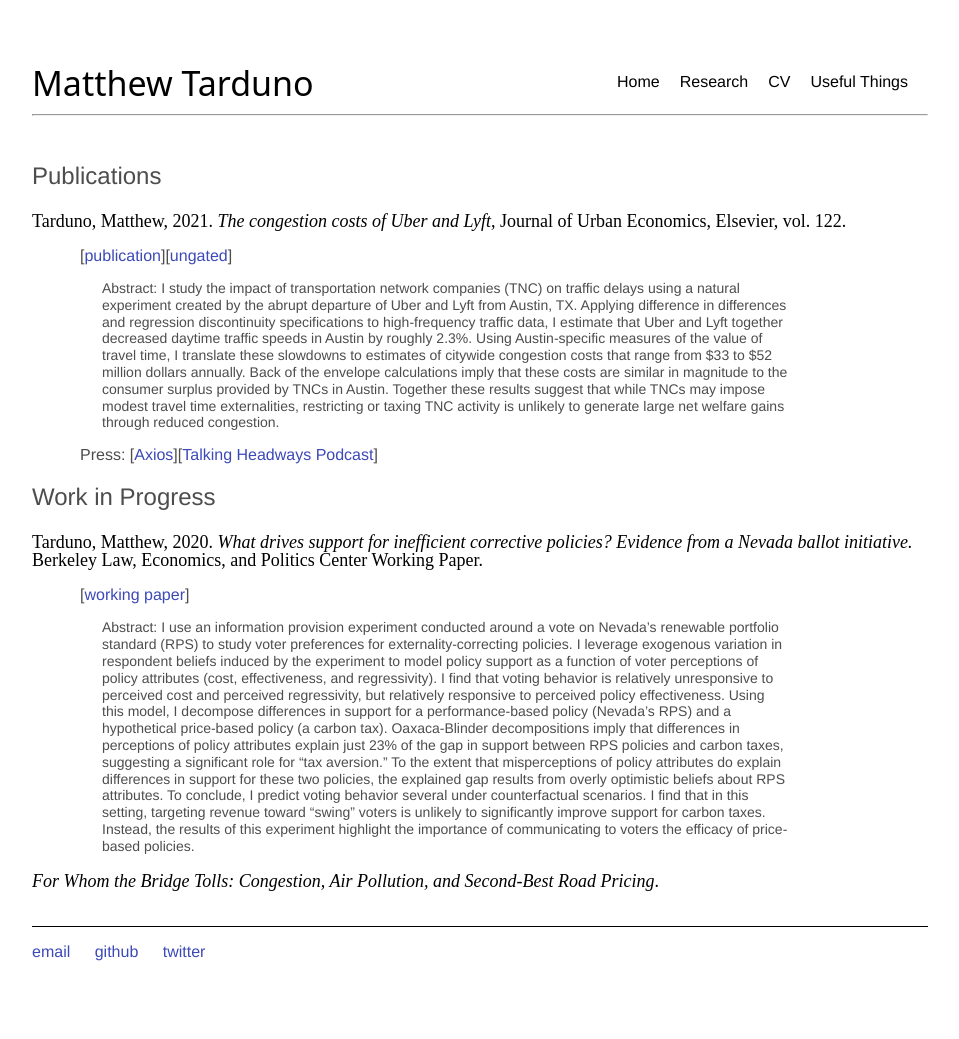
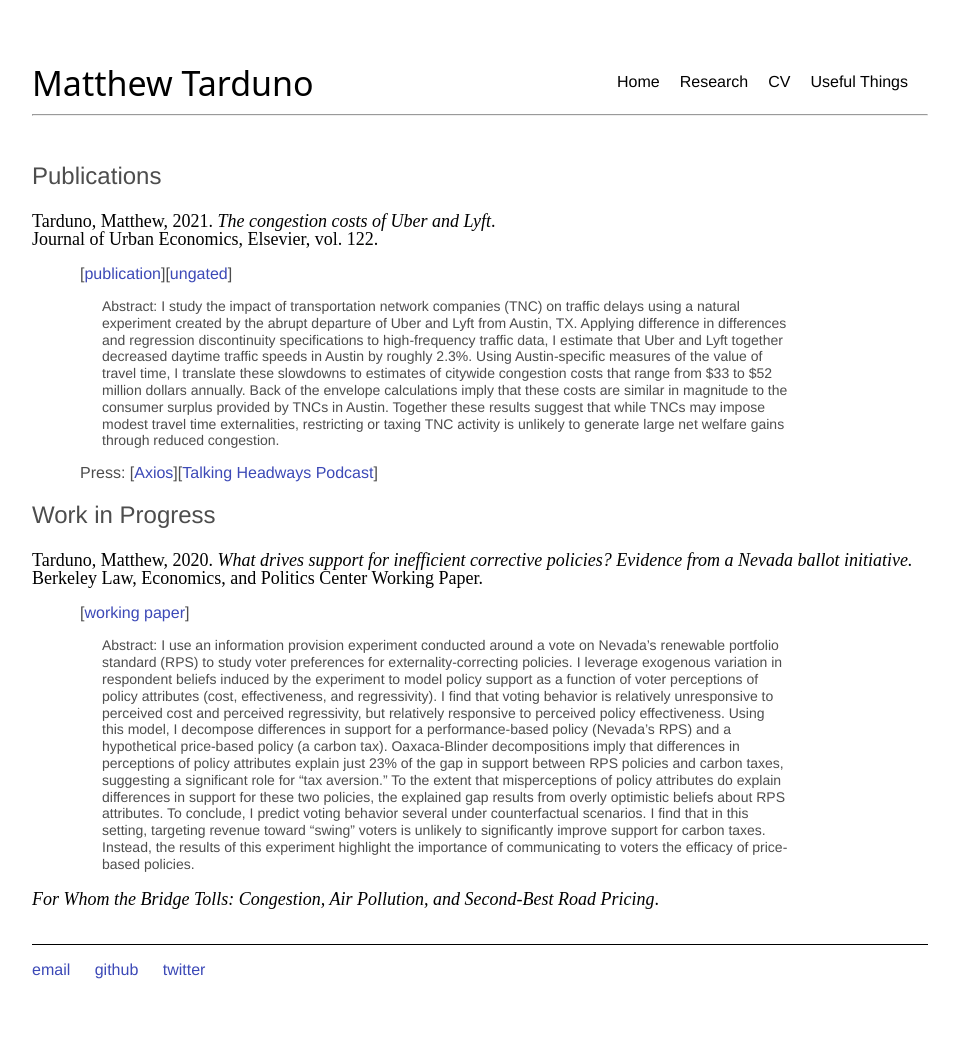
Before and after one commit to Matt-Tarduno/Matt-Tarduno.github.io, a Jekyll site: the page built from research/index.html, in a window 1280 px wide. Shown: the whole page, without its empty margins (160-1119 px from the left). Built offline with Jekyll 4.4.1, drawn with Linux system fonts in a browser that asks for light colours.

Commit message:
Update index.html

```diff
--- a/research/index.html
+++ b/research/index.html
@@ -9,7 +9,7 @@
 <br />
 <div class="blurb">
 	<h1>Publications</h1>
-	<p style="font-size:18px; font-family: TimesNewRoman; color: black" > Tarduno, Matthew, 2021. <em>The congestion costs of Uber and Lyft</em>, Journal of Urban Economics, Elsevier, vol. 122.
+	<p style="font-size:18px; font-family: TimesNewRoman; color: black" > Tarduno, Matthew, 2021. <em>The congestion costs of Uber and Lyft</em>.<br><font tyle="color: grey"> Journal of Urban Economics, Elsevier, vol. 122.</font>
 	<p style="margin-left:3em">[<a href="https://doi.org/10.1016/j.jue.2020.103318" target="_blank">publication</a>][<a href="https://matt-tarduno.github.io/tnc/" target="_blank">ungated</a>]
 	<p style="font-size:14px; margin-left:5em; margin-right:10em; line-height: 1.2"> Abstract: I study the impact of transportation network companies (TNC) on traffic delays using a natural experiment created by the abrupt departure of Uber and Lyft from Austin, TX. Applying difference in
 differences and regression discontinuity specifications to high-frequency traffic data, I estimate that Uber
@@ -31,7 +31,7 @@
 
 <div class="blurb">
 	<h1>Work in Progress</h1>
-	<p style="font-size:18px; font-family: TimesNewRoman; color: black" > Tarduno, Matthew, 2020. <em>What drives support for inefficient corrective policies? Evidence from a Nevada ballot initiative.</em> Berkeley Law, Economics, and Politics Center Working Paper.
+	<p style="font-size:18px; font-family: TimesNewRoman; color: black" > Tarduno, Matthew, 2020. <em>What drives support for inefficient corrective policies? Evidence from a Nevada ballot initiative.</em> <br><font tyle="color: grey">Berkeley Law, Economics, and Politics Center Working Paper.</font>
 	<p style="margin-left:3em">[<a href="https://matt-tarduno.github.io/tnc/" target="_blank">working paper</a>]
 	<p style="font-size:14px; margin-left:5em; margin-right:10em; line-height: 1.2"> Abstract:
 	I use an information provision experiment conducted around a vote on Nevada’s renewable portfolio standard
```
